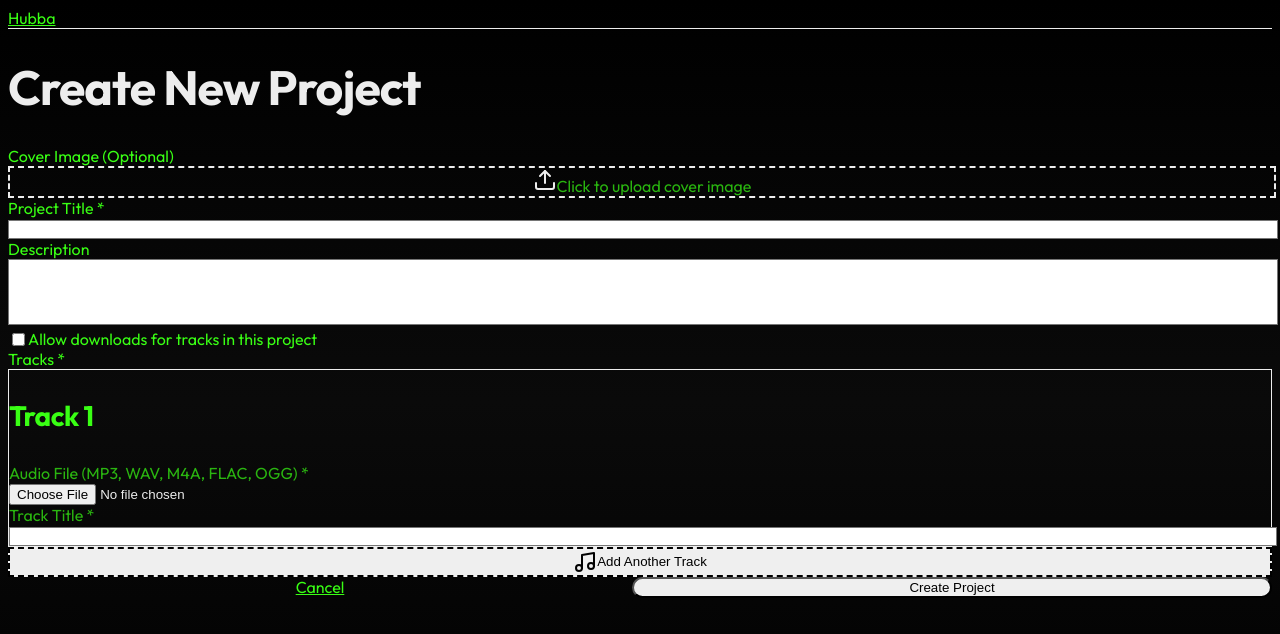
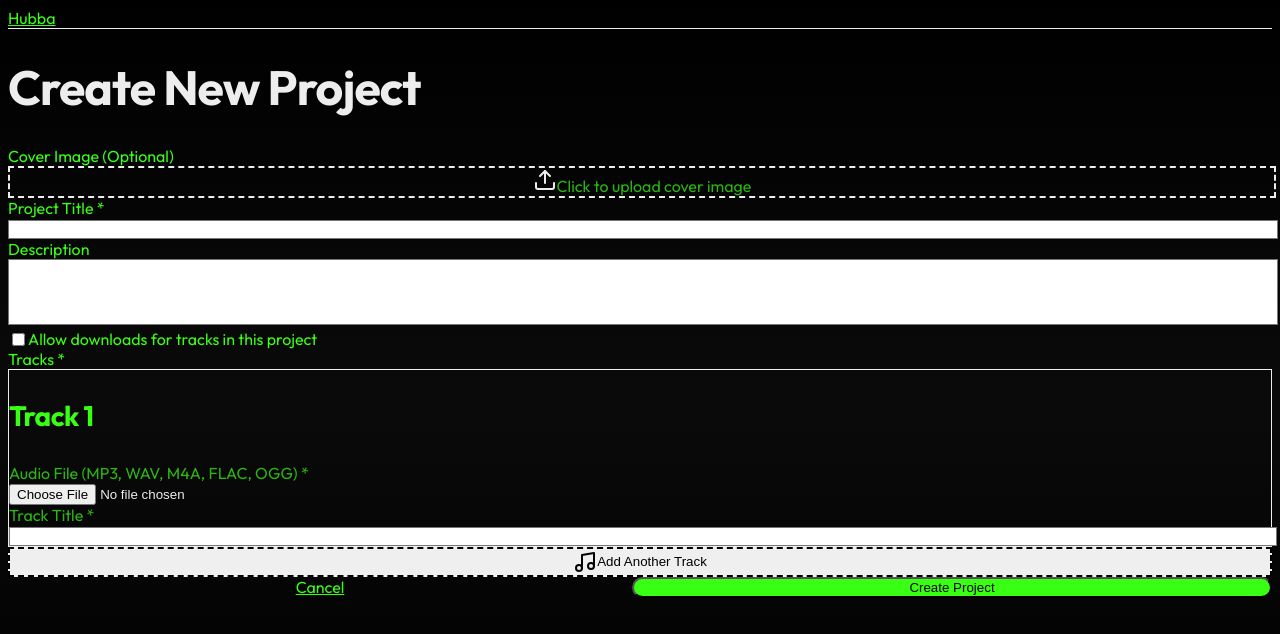
Before and after one commit to shayastark/hubba, a Next.js app: page /dashboard/projects/new in a window 1280 px wide. Shown: the top 634 px of the page. Built offline with nearby package versions, Linux system fonts and the light colour scheme; no server answers.

Commit message:
UI updatres for buttons and text

```diff
--- a/components/NewProjectPage.tsx
+++ b/components/NewProjectPage.tsx
@@ -201,7 +201,7 @@ export default function NewProjectPage() {
               value={title}
               onChange={(e) => setTitle(e.target.value)}
               required
-              className="w-full bg-gray-900 border border-gray-700 rounded-lg px-4 py-2 text-neon-green focus:outline-none focus:border-neon-green"
+              className="w-full bg-gray-900 border border-gray-700 rounded-lg px-4 py-2 text-white focus:outline-none focus:border-neon-green"
             />
           </div>
 
@@ -212,7 +212,7 @@ export default function NewProjectPage() {
               value={description}
               onChange={(e) => setDescription(e.target.value)}
               rows={4}
-              className="w-full bg-gray-900 border border-gray-700 rounded-lg px-4 py-2 text-neon-green focus:outline-none focus:border-neon-green resize-none"
+              className="w-full bg-gray-900 border border-gray-700 rounded-lg px-4 py-2 text-white focus:outline-none focus:border-neon-green resize-none"
             />
           </div>
 
@@ -276,7 +276,7 @@ export default function NewProjectPage() {
                           setTracks(newTracks)
                         }}
                         required
-                        className="w-full bg-gray-800 border border-gray-700 rounded px-3 py-2 text-sm text-neon-green focus:outline-none focus:border-neon-green"
+                        className="w-full bg-gray-800 border border-gray-700 rounded px-3 py-2 text-sm text-white focus:outline-none focus:border-neon-green"
                       />
                     </div>
                   </div>
@@ -296,17 +296,21 @@ export default function NewProjectPage() {
           </div>
 
           {/* Submit */}
-          <div className="flex gap-4 pt-4">
+          <div className="flex gap-4 pt-10 mt-6">
             <Link
               href="/dashboard"
-              className="flex-1 bg-gray-800 text-white px-6 py-3 rounded-full font-semibold text-center hover:bg-gray-700 transition"
+              className="flex-1 bg-gray-800 text-white px-8 py-4 rounded-full font-semibold text-center text-lg hover:bg-gray-700 transition"
             >
               Cancel
             </Link>
             <button
               type="submit"
               disabled={loading || tracks.length === 0}
-              className="flex-1 bg-white text-black px-6 py-3 rounded-full font-semibold hover:bg-gray-200 transition disabled:opacity-50 disabled:cursor-not-allowed"
+              className="flex-1 px-8 py-4 rounded-full font-semibold text-lg transition disabled:opacity-50 disabled:cursor-not-allowed"
+              style={{
+                backgroundColor: '#39FF14',
+                color: '#000',
+              }}
             >
               {loading ? 'Creating...' : 'Create Project'}
             </button>
--- a/components/ProjectDetailPage.tsx
+++ b/components/ProjectDetailPage.tsx
@@ -1640,7 +1640,7 @@ export default function ProjectDetailPage({ projectId }: ProjectDetailPageProps)
                         {!isEditingNote && (
                           <button
                             onClick={() => startEditingTrackNote(track.id)}
-                            className="text-xs text-neon-green hover:opacity-80 flex items-center gap-1"
+                            className="text-xs text-black hover:opacity-80 flex items-center gap-1"
                           >
                             <Edit className="w-3 h-3" />
                             {trackNote ? 'Edit' : 'Add'}
```
